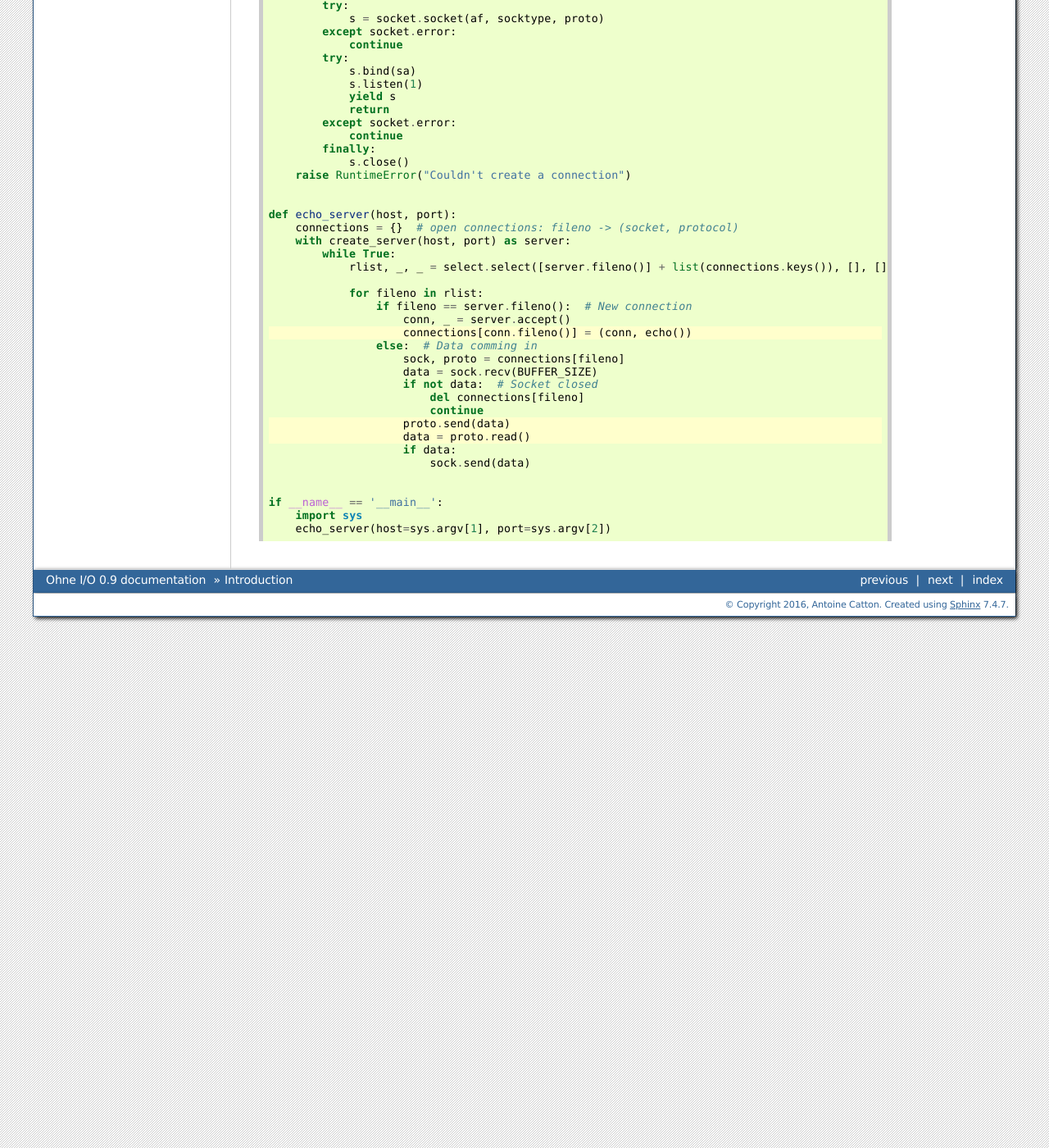
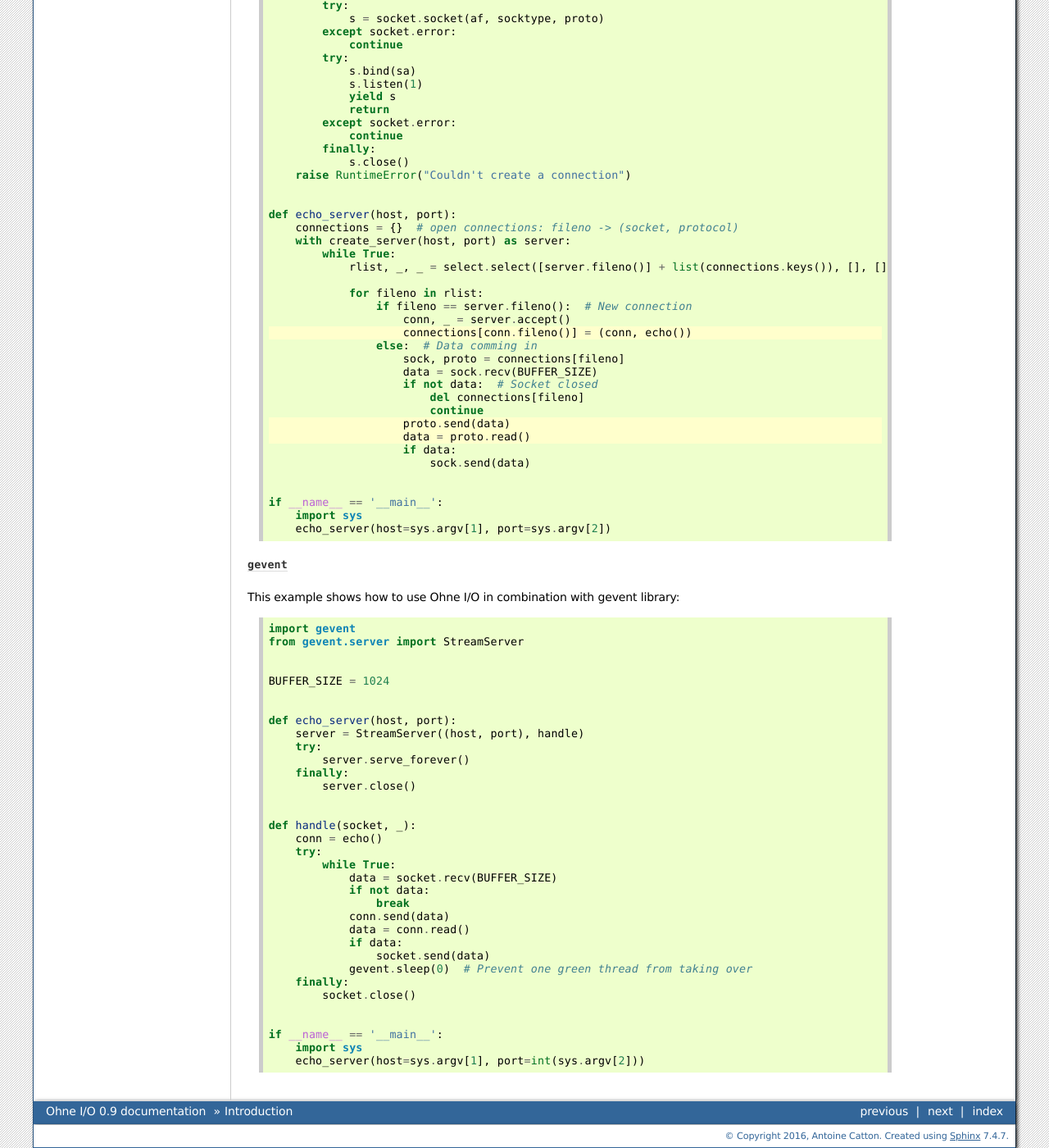
Before and after one commit to acatton/ohneio, a Sphinx documentation site: the page built from docs/source/getting_started.rst, in a window 1280 px wide and 1400 px high, scrolled down 2482 px. Shown: the whole window at 82% size. Built offline with Sphinx 7.4.7, drawn with Linux system fonts in a browser that asks for light colours.

Commit message:
Add gevent example

```diff
--- a/docs/source/getting_started.rst
+++ b/docs/source/getting_started.rst
@@ -168,3 +168,46 @@ feeds the output of the Ohne I/O protocol to the socket.
     if __name__ == '__main__':
         import sys
         echo_server(host=sys.argv[1], port=sys.argv[2])
+
+
+``gevent``
+^^^^^^^^^^
+
+This example shows how to use Ohne I/O in combination with gevent library:
+
+.. code-block:: python
+
+    import gevent
+    from gevent.server import StreamServer
+
+
+    BUFFER_SIZE = 1024
+
+
+    def echo_server(host, port):
+        server = StreamServer((host, port), handle)
+        try:
+            server.serve_forever()
+        finally:
+            server.close()
+
+
+    def handle(socket, _):
+        conn = echo()
+        try:
+            while True:
+                data = socket.recv(BUFFER_SIZE)
+                if not data:
+                    break
+                conn.send(data)
+                data = conn.read()
+                if data:
+                    socket.send(data)
+                gevent.sleep(0)  # Prevent one green thread from taking over
+        finally:
+            socket.close()
+
+
+    if __name__ == '__main__':
+        import sys
+        echo_server(host=sys.argv[1], port=int(sys.argv[2]))
```
